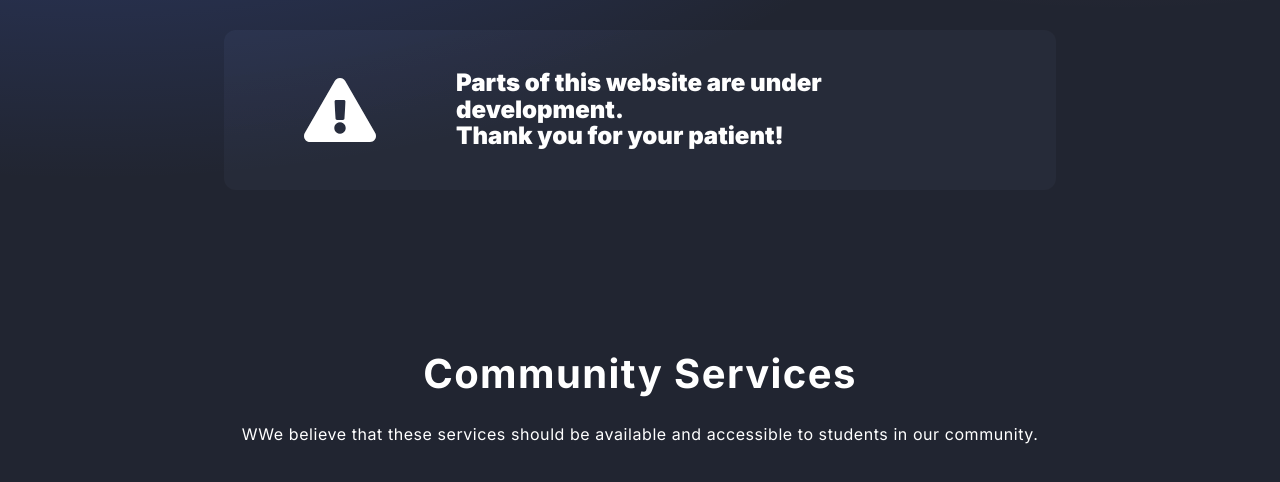
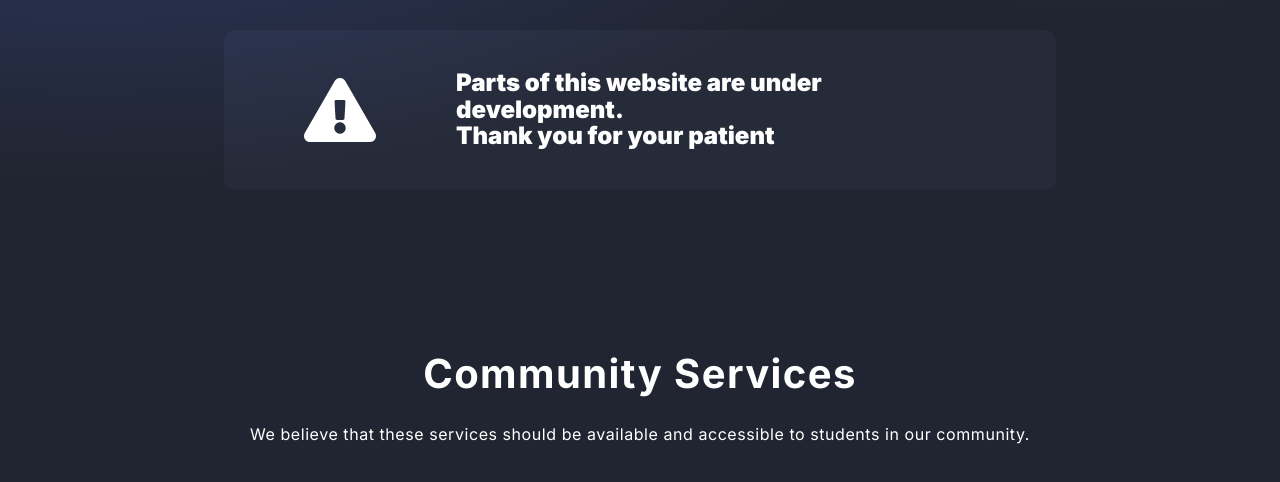
Before and after one commit to solipse-ism/rely-on-us, a React (Vite) app: page / in a window 1280 px wide. Shown: the part 554-1036 px from the top of the page. Built offline with nearby package versions, Linux system fonts and the light colour scheme.

Commit message:
Fix build problem

```diff
--- a/src/App.jsx
+++ b/src/App.jsx
@@ -13,10 +13,8 @@ ReactDOM.createRoot(document.getElementById('root')).render(
   <Routes>
     <Route path="/" element={<Home />}></Route>
     <Route path="/community" element={<Community />}></Route>
-    <Route path="/event">
-      <Route index element={<Event />}></Route>
-      <Route path="inspiring-session" element={<Inspiring />}></Route>
-    </Route>
+    <Route path="/event" element={<Event />}></Route>
+    <Route path="/inspiring-session" element={<Inspiring />}></Route>
     <Route path="/dashboard" element={<Dashboard />}></Route>
     <Route path="*" element={<Error404 />}></Route>
   </Routes>
--- a/src/pages/home/Home.jsx
+++ b/src/pages/home/Home.jsx
@@ -22,7 +22,7 @@ function Intro() {
         <div className="home-intro__rectangle"></div>
         <h1 className="home-intro__h1">LEARN FROM THE BEST</h1>
         <div className="home-intro-btn-container">
-          <a href="/event/inspiring-session" className="btn btn--primary">Inspiring Session</a>
+          <Link to="/inspiring-session" reloadDocument className="btn btn--primary">Inspiring Session</Link>
         </div>
         <div className="home-intro-left-img-container">
           <img src={aStar} className="home-intro__a-star-left"></img>
@@ -40,7 +40,7 @@ const Callout = () => {
   return (
     <section className="home-callout section-margin">
       <img src={warnIcon} alt="icon" />
-      <h2>Parts of this website are under development.<br></br> Thank you for your patient!</h2>
+      <h2>Parts of this website are under development.<br></br> Thank you for your patient</h2>
     </section>
   )
 }
@@ -48,7 +48,7 @@ const Community = () => {
   return(
 <section className='home-community section-padding'>
   <h1 className="home-community__h1">Community Services</h1>
-  <p className="home-community__p">WWe believe that these services should be available and accessible to students in our community.</p>
+  <p className="home-community__p">We believe that these services should be available and accessible to students in our community.</p>
   <ul className="home-community__ul">
     <li className="home-community__card">Free Learning Resource</li>
     <li className="home-community__card">Documentation of Useful Research Summary</li>
```
